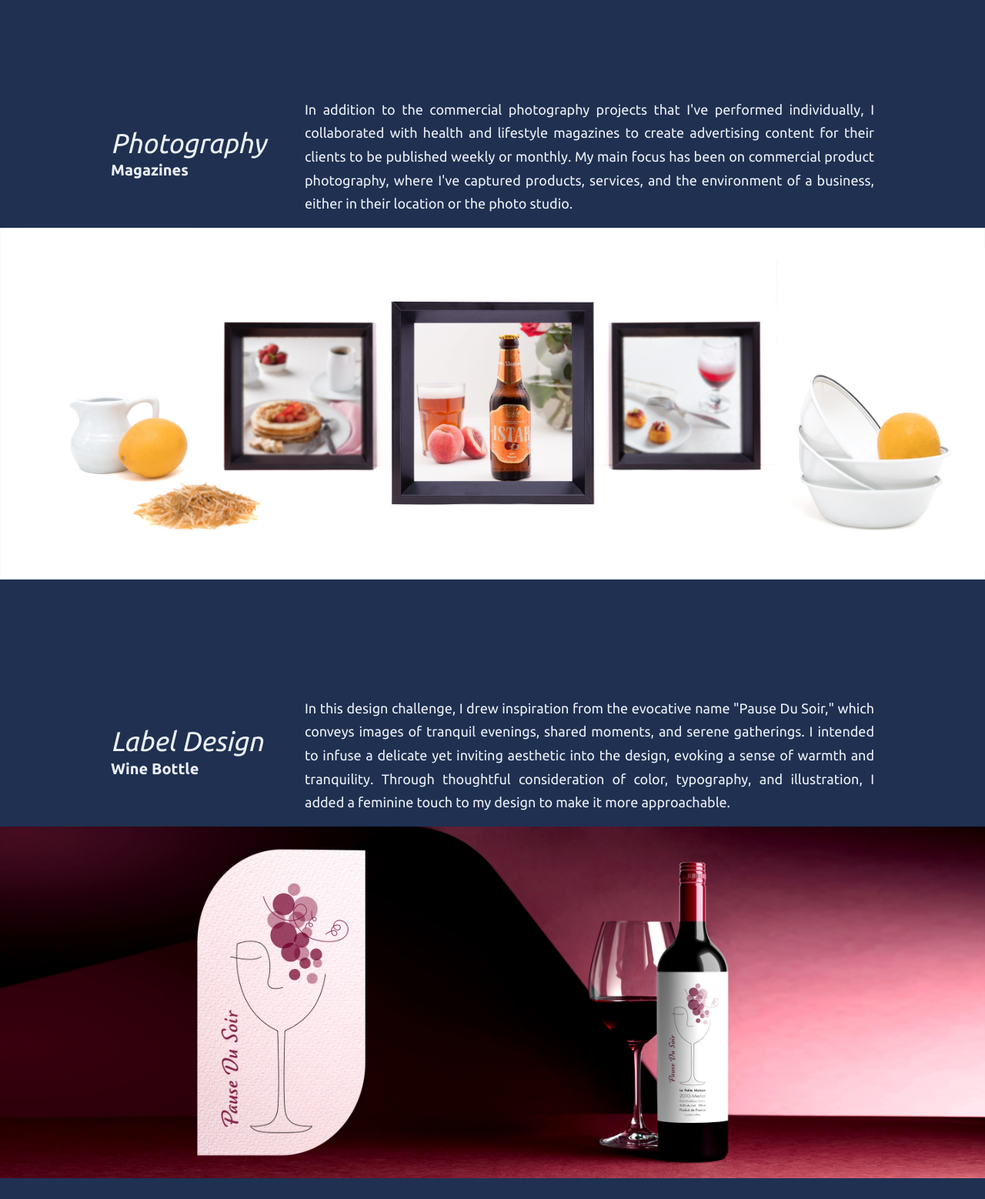
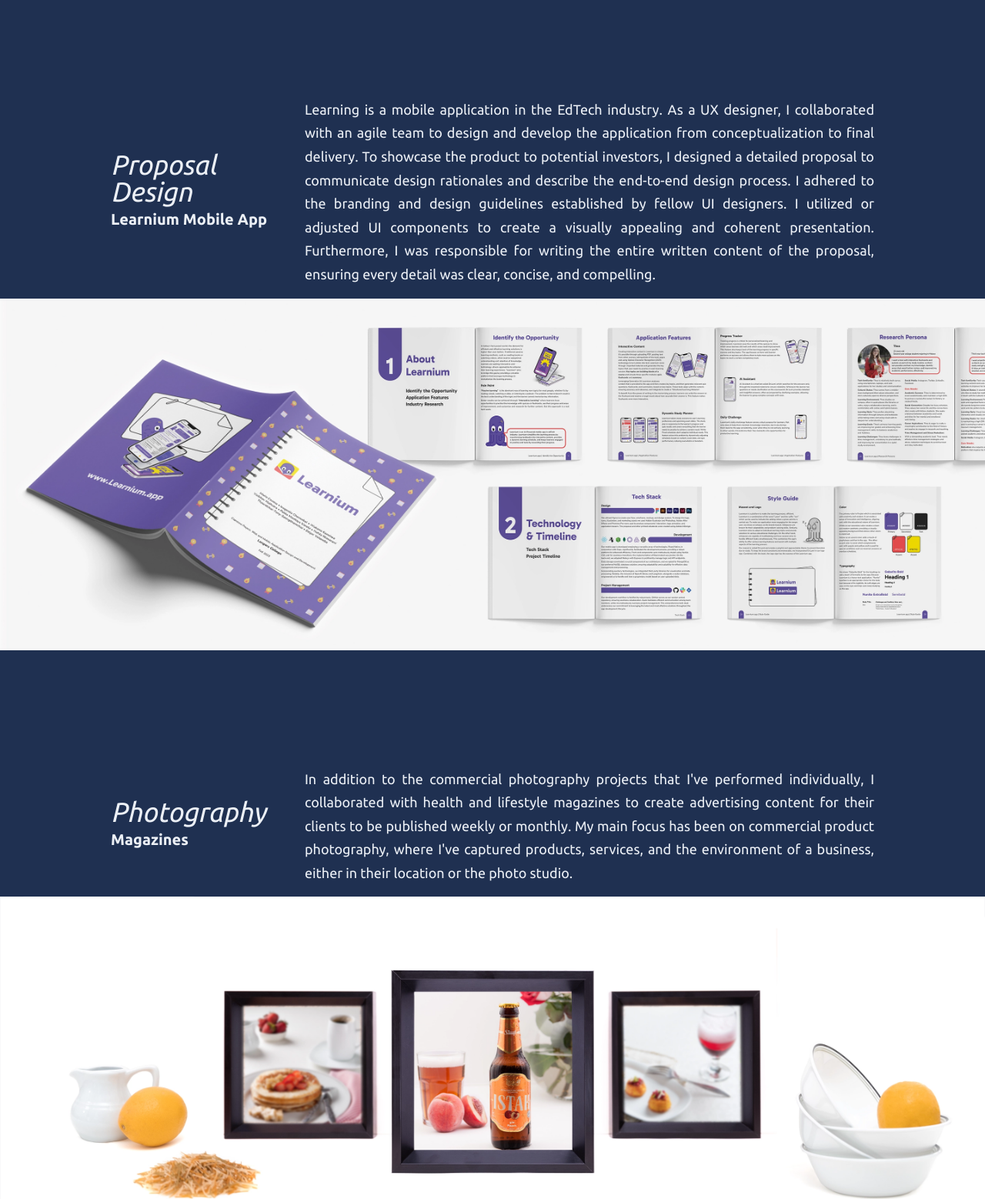
Before and after one commit to nahlania/nahlania.com, a website: page digital_media.html in a window 1280 px wide. Shown: the part 3060-4618 px from the top of the page at 77% size. Drawn offline with Linux system fonts and the light colour scheme.

Commit message:
Learnium Proposal added

```diff
--- a/digital_media.html
+++ b/digital_media.html
@@ -120,6 +120,19 @@
         <div id="project4" class="mediaProject">
             <div class="max-width grid justify-items-start align-items-center">
                 <div class="heading col-m-3">
+                    <h3 class="proj-title">Proposal Design</h3>
+                    <span class="proj-subheading title">Learnium Mobile App</span>
+                </div>
+                <p class="proj-excerpt col-m-9">Learning is a mobile application in the EdTech industry. As a UX designer, I collaborated with an agile team to design and develop the application from conceptualization to final delivery. To showcase the product to potential investors, I designed a detailed proposal to communicate design rationales and describe the end-to-end design process. I adhered to the branding and design guidelines established by fellow UI designers. I  utilized or adjusted UI components to create a visually appealing and coherent presentation. Furthermore, I was responsible for writing the entire written content of the proposal, ensuring every detail was clear, concise, and compelling.</p>
+            </div>
+            <img class="full-width-image" src="Assets/Images/Digital Media/NahlaNia-LearniumProposal.webp" alt="">
+        </div>
+
+        <div class="free-space"></div>
+
+        <div id="project5" class="mediaProject">
+            <div class="max-width grid justify-items-start align-items-center">
+                <div class="heading col-m-3">
                     <h3 class="proj-title">Photography</h3>
                     <span class="proj-subheading title">Magazines</span>
                 </div>
@@ -130,7 +143,7 @@
 
         <div class="free-space"></div>
 
-        <div id="project5" class="mediaProject">
+        <div id="project6" class="mediaProject">
             <div class="max-width grid justify-items-start align-items-center">
                <div class="heading col-m-3">
                     <h3 class="proj-title">Label Design</h3>
```
Also changed, not shown: Assets/Images/Digital Media/NahlaNia-LearniumProposal.webp (added).
